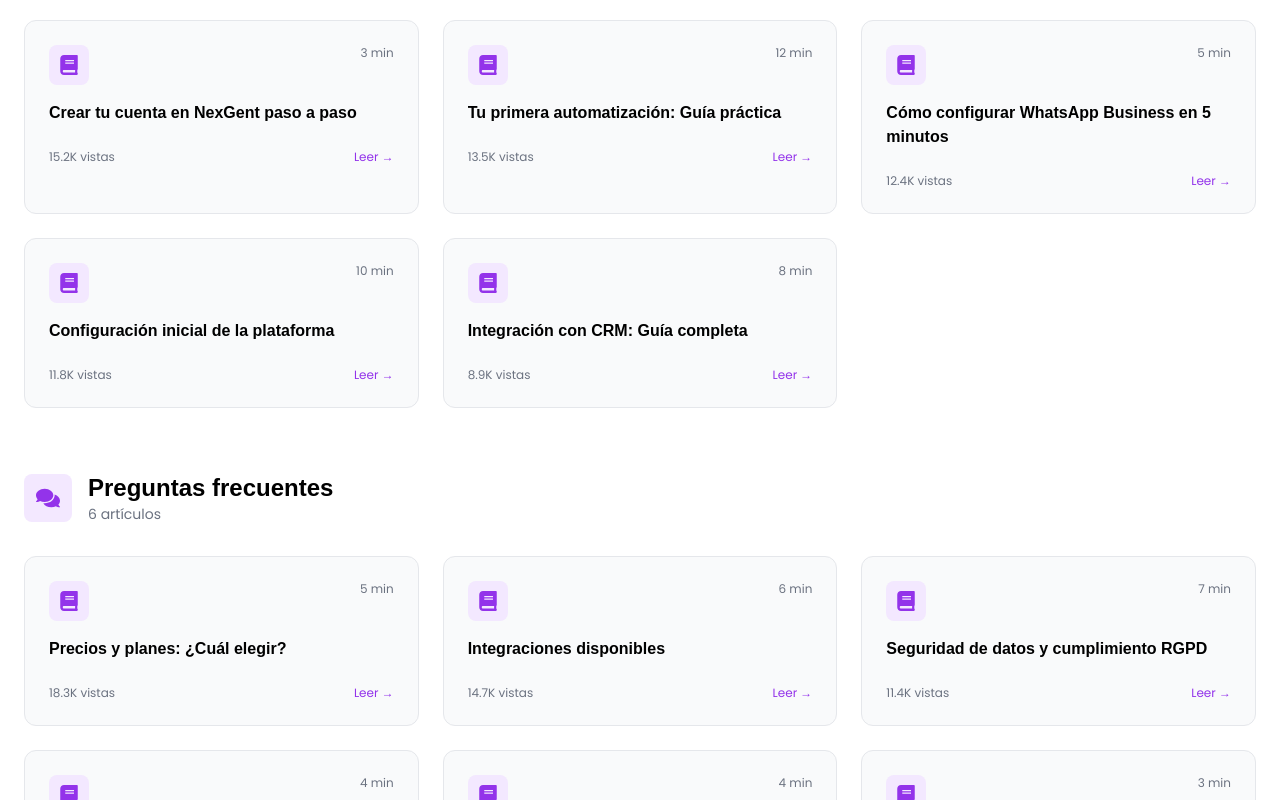
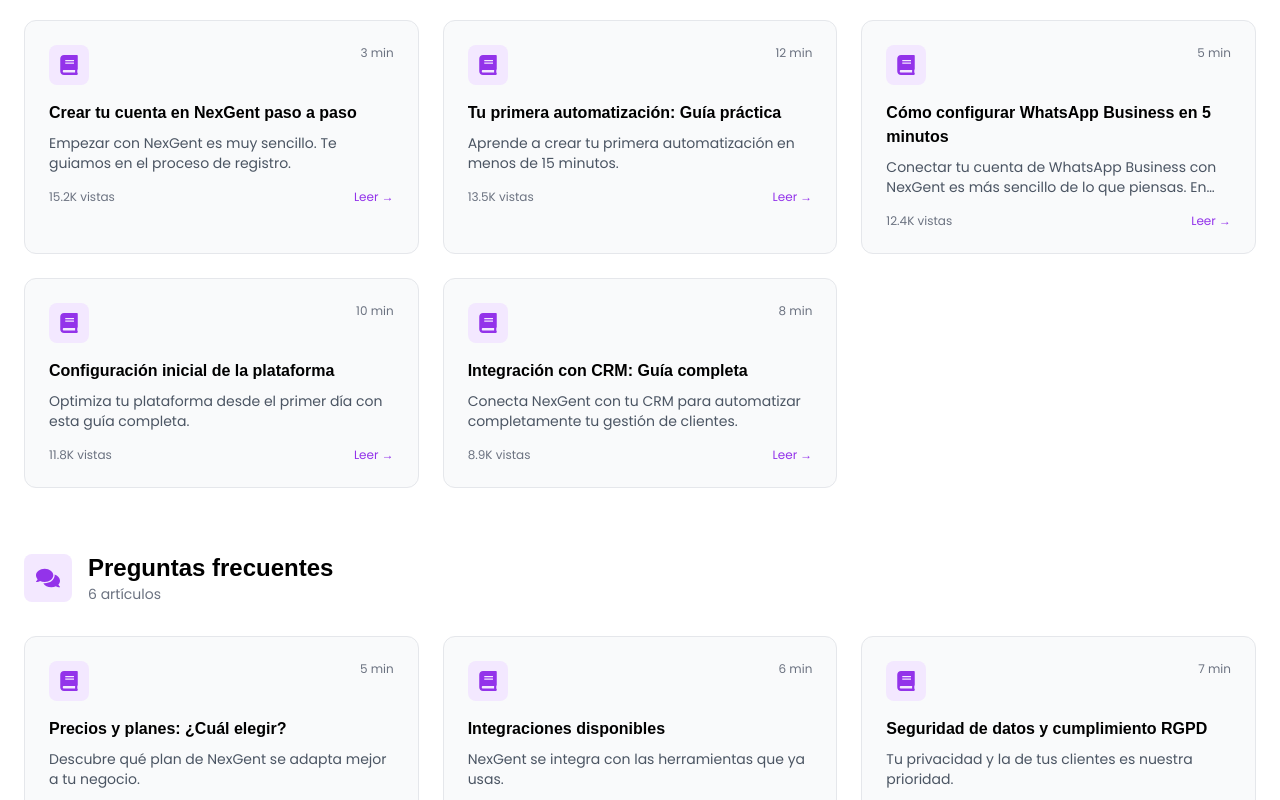
Before and after one commit to Aguti1902/nexgent-nueva-web, a Next.js app: page /recursos/centro-ayuda in a window 1280 px wide. Shown: the part 2860-3660 px from the top of the page. Built offline with nearby package versions, Linux system fonts and the light colour scheme; a web font is replaced by a local one.

Commit message:
Fix TypeScript error: remove description property from Article display

```diff
--- a/app/recursos/centro-ayuda/page.tsx
+++ b/app/recursos/centro-ayuda/page.tsx
@@ -328,7 +328,11 @@
                   </div>
 
                   <div className="grid md:grid-cols-2 lg:grid-cols-3 gap-6">
-                    {categoryArticles.map((article, idx) => (
+                    {categoryArticles.map((article, idx) => {
+                      // Extraer primera línea del contenido como descripción
+                      const description = article.content.split('\n').find(line => line.trim() && !line.startsWith('#'))?.trim() || article.title
+
+                      return (
                         <Link
                           key={idx}
                           href={`/recursos/centro-ayuda/articulos/${article.slug}`}
@@ -344,14 +348,15 @@
                             {article.title}
                           </h4>
                           <p className="text-sm text-gray-600 mb-4 line-clamp-2">
-                          {article.description}
+                            {description}
                           </p>
                           <div className="flex items-center justify-between text-xs text-gray-500">
                             <span>{article.views} vistas</span>
                             <span className="text-purple-600 group-hover:translate-x-1 transition-transform">Leer →</span>
                           </div>
                         </Link>
-                    ))}
+                      )
+                    })}
                   </div>
                 </div>
               )
```
Lines whose indentation alone changed are shown as unchanged.
